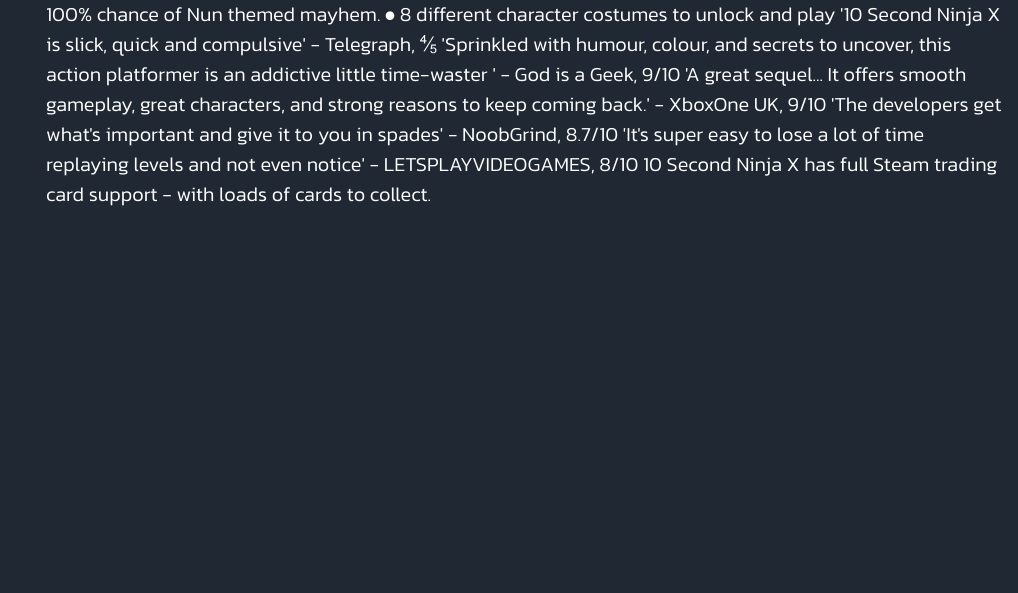
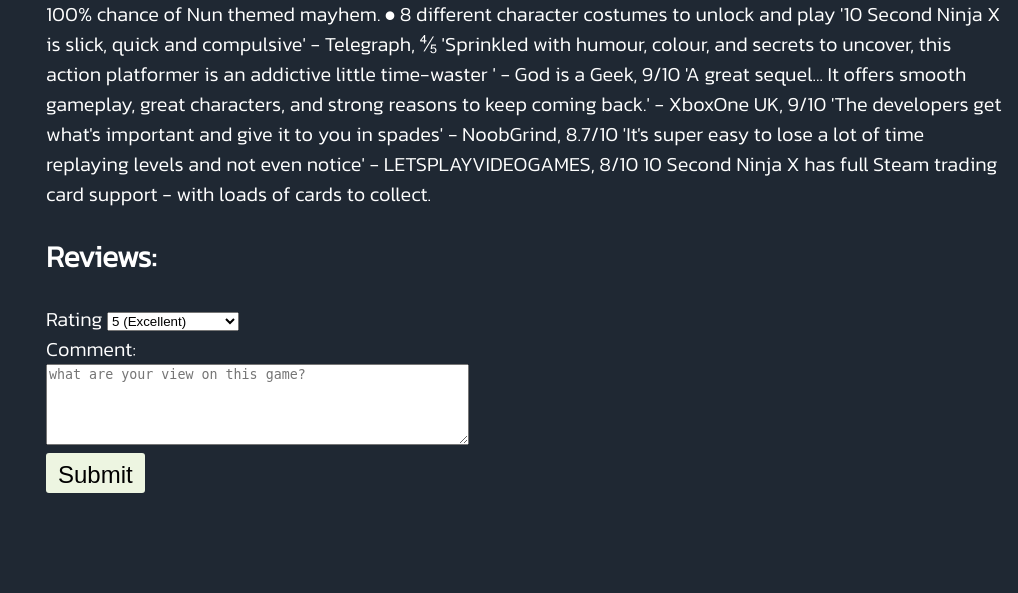
Before and after one commit to UoA-CS-Sindhwani-CS235-S2-2023/cs235-2023-gameswebapp-assignment-ryan744_jpen687, a Flask app: page /game-description/435790 in a window 1280 px wide. Shown: the part 1259-1852 px from the top of the page, without its empty margins (262-1280 px from the left). Before the commit the page ends 1465 px from the top, so only its background shows below. Run offline with Flask 2, Linux system fonts and the light colour scheme; some libraries are stand-ins or nearby versions.

Commit message:
Commenting and Rating Function Updated. User now needs to log in before rating and commenting on games. Reviews will be displayed on the Game Description Page

```diff
--- a/games/adapters/memory_repository.py
+++ b/games/adapters/memory_repository.py
@@ -4,7 +4,7 @@ from bisect import insort_left
 
 from games.adapters.repository import AbstractRepository
 from games.adapters.datareader.csvdatareader import GameFileCSVReader
-from games.domainmodel.model import User
+from games.domainmodel.model import User, Review
 
 
 class MemoryRepository(AbstractRepository):
@@ -16,6 +16,7 @@ class MemoryRepository(AbstractRepository):
         self.__games = []
         self.__games_index = dict()
         self.__users = list()
+        self.__reviews = list()
 
     def add_user(self, user: User):
         self.__users.append(user)
@@ -65,6 +66,12 @@ class MemoryRepository(AbstractRepository):
         # all_games = [self.__games_index[id] for id in id_list]
         return list(self.__games)
 
+    def add_review(self, new_review: Review):
+        self.__reviews.append(new_review)
+
+    def get_reviews(self):
+        return self.__reviews
+
 
 def populate(data_path: Path, repo: MemoryRepository):
     reader = GameFileCSVReader(data_path)
--- a/games/templates/gameDescription.html
+++ b/games/templates/gameDescription.html
@@ -19,5 +19,35 @@
       <p><i style="color: #45A29E">Price:</i> {{ game.price }}</p>
       <p><i style="color: #45A29E">About:</i> {{ game.description }} </p>
   </div>
-</main>
+
+    <p> <h2>Reviews:</h2>
+    {% for review in game.reviews %}
+        <h3>{{review.comment}}, by {{review.user.username}} Rating: {{review.rating}}</h3>
+    {% endfor %}
+    </p>
+
+
+    <form action ="/add_review" method="POST">
+        <input type="hidden" name="gameId" value="{{ game.game_id }}">
+        <label for="rating">Rating</label>
+        <select name="rating" id="rating">
+            <option value = "5" selected>5 (Excellent)</option>
+            <option value = "4" >4 (Good)</option>
+            <option value = "3" >3 (Average)</option>
+            <option value = "2" >2 (Below Average)</option>
+            <option value = "1" >1 (Poor)</option>
+        </select>
+
+    <div>
+        <label for="comment">Comment:</label>
+        <br>
+        <textarea placeholder="what are your view on this game?" id="comment" name ="comment"
+                  rows="5" cols="50"></textarea>
+        <br>
+        <button type="submit" >Submit</button>
+    </div>
+
+    </form>
+
+   </main>
 {% endblock %}
```
Also changed, not shown: games/adapters/repository.py (+16 -1 lines), games/gameDescription/services.py (+15 -0 lines).
